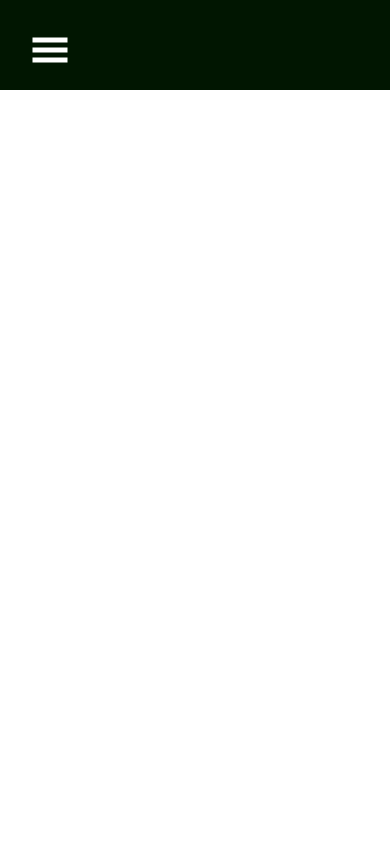
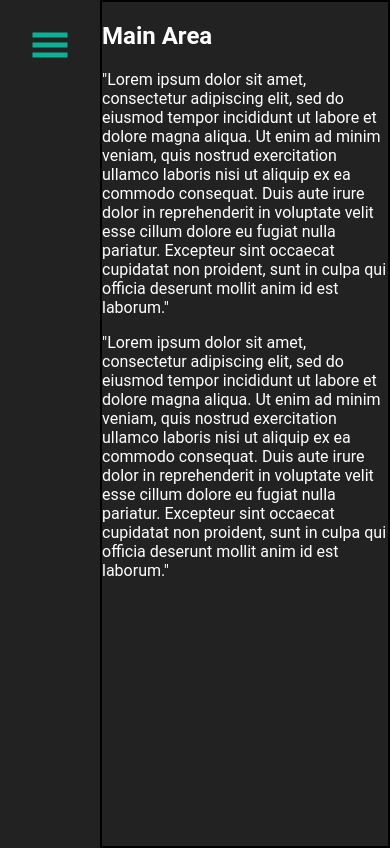
Before and after one commit to aamocca/sprint4ecommerce, a React (Create React App) app: page / in a window 390 px wide. Built offline with nearby package versions, Linux system fonts and the light colour scheme.

Commit message:
algo de estilos y sidebar

```diff
--- a/src/App.css
+++ b/src/App.css
@@ -1,34 +1,43 @@
-@import url('https://fonts.googleapis.com/css2?family=Roboto&display=swap');
-
-body{
+.sideBar2 {
+  display: none;
+}
+@media (max-width: 1024px) {
+  @import url("https://fonts.googleapis.com/css2?family=Roboto&display=swap");
+  html {
+    background: #222222;
+  }
+  .sideBar2 {
+    display: contents;
+  }
+  body {
     box-sizing: border-box;
     margin: 0;
     padding: 0;
-  font-family: 'Roboto', sans-serif;
-  color: #ffff;
+    font-family: "Roboto", sans-serif;
+    color: #fff; /* color de hamburguesa */
   }
 
-header{
+  header {
     padding: 30px;
-  background: #011601;
+    background: #222222;
     height: 30px;
   }
 
-.sidenav{
+  .sidenav {
     width: 15%;
-  background: #011601;
+    background: #222222;
     position: absolute;
     height: 95vh;
     padding: 0 30px;
-  left: -250px;
+    left: -350px;
     transition: all 0.5s;
   }
 
-.sidenav.active{
+  .sidenav.active {
     left: 0;
   }
 
-ul{
+  ul {
     padding: 0;
   }
 
@@ -38,19 +47,20 @@ margin: 10px 0;
   }
 
   ul li a {
-  color: #ffff;
+    color: #fff;
     text-decoration: none;
     font-size: 16px;
-  display:block;
+    display: block;
     padding: 10px 15px;
     border-radius: 6px;
   }
 
   ul li a:hover,
-ul li a.active{
-  background: #172b4d;
+  ul li a.active {
+    background: #595959;
   }
 
-header svg{
+  header svg {
     font-size: 40px;
   }
+}
--- a/src/App.js
+++ b/src/App.js
@@ -1,13 +1,10 @@
-import Main from "./components/Main";
-import Header from "./components/Header";
+// import Main from "./components/Main";
+// import Header from "./components/Header";
 import MenuAdmin from "./components/MenuAdmin";
-import { useState } from 'react'
-import Navbar from "./components/Navbar";
-import "./App.css"
-import { GiHamburgerMenu } from 'react-icons/gi'
+import "./App.css";
+import "./header.css";
 
 function App() {
-  const [showNav, setShowNav] = useState(false)
   return (
     // <div className="App">
     //   {/* <Header />
@@ -16,12 +13,7 @@ function App() {
     //   <MenuAdmin />
     // </div>
     <>
-    <div className="App">
-      <header>
-        <GiHamburgerMenu onClick={() => setShowNav(!showNav)}/>
-      </header>
-      <Navbar show={showNav} />
-    </div>
+      <MenuAdmin />
     </>
   );
 }
--- a/src/components/MenuAdmin.js
+++ b/src/components/MenuAdmin.js
@@ -1,10 +1,25 @@
 import "../css/MenuAdmin.css";
 import { Link } from "react-router-dom";
+import { useState } from "react";
+import Navbar from "./Navbar";
+import "../App.css";
+import "../header.css";
+import { GiHamburgerMenu } from "react-icons/gi";
 
 const MenuAdmin = () => {
+  const [showNav, setShowNav] = useState(false);
   return (
     <>
       <div className="menuAdmin">
+        <section className="sideBar2">
+          <div className="App">
+            <header>
+              <GiHamburgerMenu onClick={() => setShowNav(showNav)} />
+            </header>
+            <Navbar show={showNav} />
+          </div>
+        </section>
+
         <section className="sideBar">
           <h1>MiEcommerce</h1>
 
@@ -23,8 +38,24 @@ const MenuAdmin = () => {
         </section>
         <section className="menus mainArea">
           <h1>Main Area</h1>
-          <p>"Lorem ipsum dolor sit amet, consectetur adipiscing elit, sed do eiusmod tempor incididunt ut labore et dolore magna aliqua. Ut enim ad minim veniam, quis nostrud exercitation ullamco laboris nisi ut aliquip ex ea commodo consequat. Duis aute irure dolor in reprehenderit in voluptate velit esse cillum dolore eu fugiat nulla pariatur. Excepteur sint occaecat cupidatat non proident, sunt in culpa qui officia deserunt mollit anim id est laborum."</p>
-          <p>"Lorem ipsum dolor sit amet, consectetur adipiscing elit, sed do eiusmod tempor incididunt ut labore et dolore magna aliqua. Ut enim ad minim veniam, quis nostrud exercitation ullamco laboris nisi ut aliquip ex ea commodo consequat. Duis aute irure dolor in reprehenderit in voluptate velit esse cillum dolore eu fugiat nulla pariatur. Excepteur sint occaecat cupidatat non proident, sunt in culpa qui officia deserunt mollit anim id est laborum."</p>
+          <p>
+            "Lorem ipsum dolor sit amet, consectetur adipiscing elit, sed do
+            eiusmod tempor incididunt ut labore et dolore magna aliqua. Ut enim
+            ad minim veniam, quis nostrud exercitation ullamco laboris nisi ut
+            aliquip ex ea commodo consequat. Duis aute irure dolor in
+            reprehenderit in voluptate velit esse cillum dolore eu fugiat nulla
+            pariatur. Excepteur sint occaecat cupidatat non proident, sunt in
+            culpa qui officia deserunt mollit anim id est laborum."
+          </p>
+          <p>
+            "Lorem ipsum dolor sit amet, consectetur adipiscing elit, sed do
+            eiusmod tempor incididunt ut labore et dolore magna aliqua. Ut enim
+            ad minim veniam, quis nostrud exercitation ullamco laboris nisi ut
+            aliquip ex ea commodo consequat. Duis aute irure dolor in
+            reprehenderit in voluptate velit esse cillum dolore eu fugiat nulla
+            pariatur. Excepteur sint occaecat cupidatat non proident, sunt in
+            culpa qui officia deserunt mollit anim id est laborum."
+          </p>
         </section>
       </div>
     </>
--- a/src/components/Navbar.js
+++ b/src/components/Navbar.js
@@ -1,21 +1,24 @@
-import React from 'react'
+import React from "react";
+import { Link } from "react-router-dom";
 
-const Navbar = ({show}) => {
+const Navbar = ({ show }) => {
   return (
-    <div className={show ? 'sidenav active' : 'sidenav'}>
+    <article>
+      <div className={show ? "sidenav active" : "sidenav"}>
         <ul>
           <li>
-          <a href='/'>Home</a>
+            <Link to="/">Inicio</Link>
           </li>
           <li>
-          <a href='./pages/Products/ProductList/ProductList.js'>Productos</a>
+            <Link to="/products">Productos</Link>
           </li>
           <li>
-          <a href='#'>Tiendas</a>
+            <Link to="*">Tiendas</Link>
           </li>
         </ul>
       </div>
-  )
-}
+    </article>
+  );
+};
 
-export default Navbar
+export default Navbar;
--- a/src/css/MenuAdmin.css
+++ b/src/css/MenuAdmin.css
@@ -1,4 +1,4 @@
-html{
+html {
   width: 100%;
   height: 100%;
 }
@@ -26,6 +26,12 @@ html{
   width: 100%;
   border: solid 2px black;
 }
-.menus{
+.menus {
   text-decoration: none;
 }
+
+@media (max-width: 1024px) {
+  .sideBar {
+    display: none;
+  }
+}
--- /dev/null
+++ b/src/header.css
@@ -0,0 +1,10 @@
+header {
+  display: none;
+}
+@media (max-width: 1024px) {
+  header {
+    display: flex;
+    color: #0cb093;
+    align-items: center;
+  }
+}
```
Lines whose indentation alone changed are shown as unchanged.
